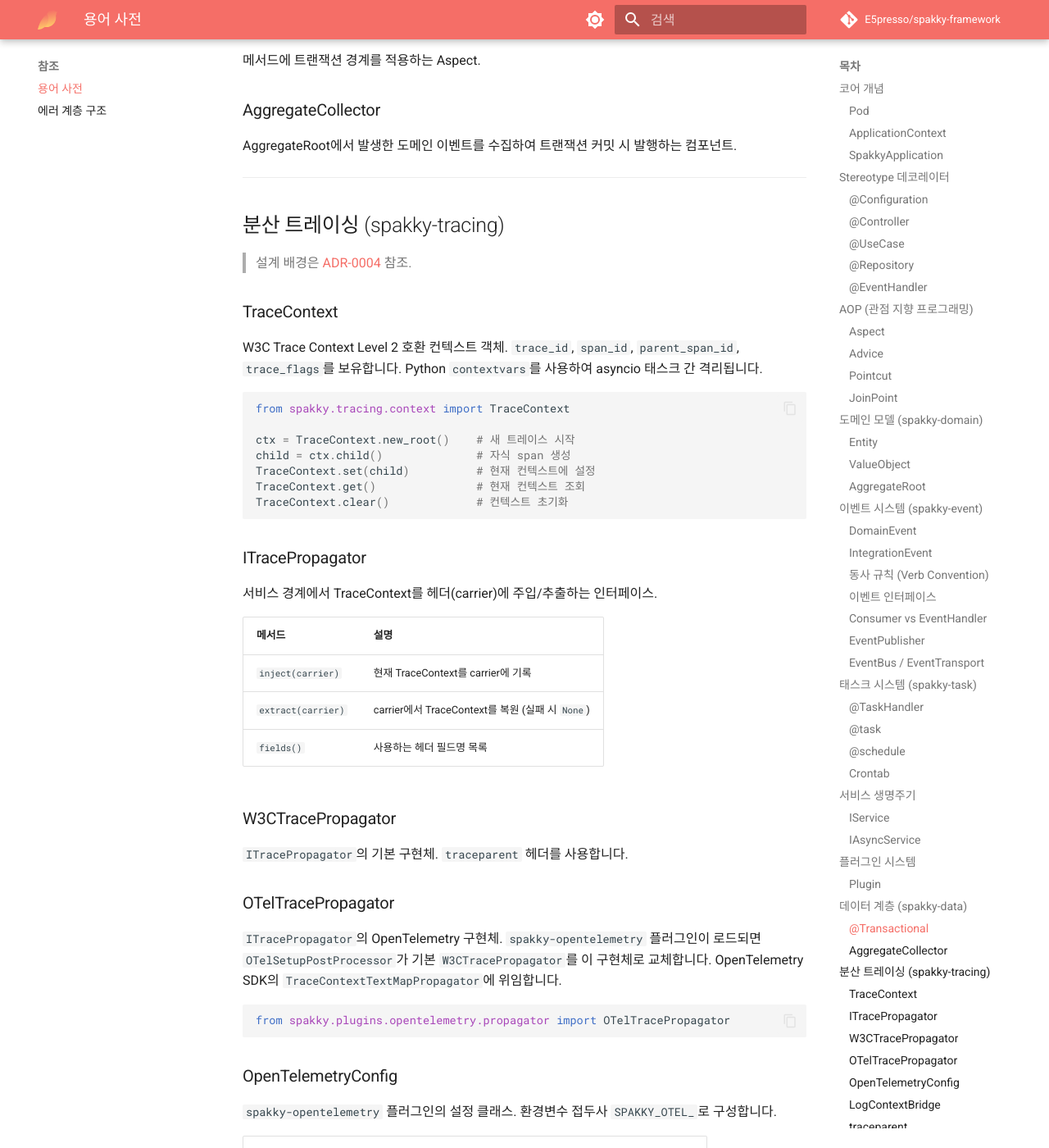
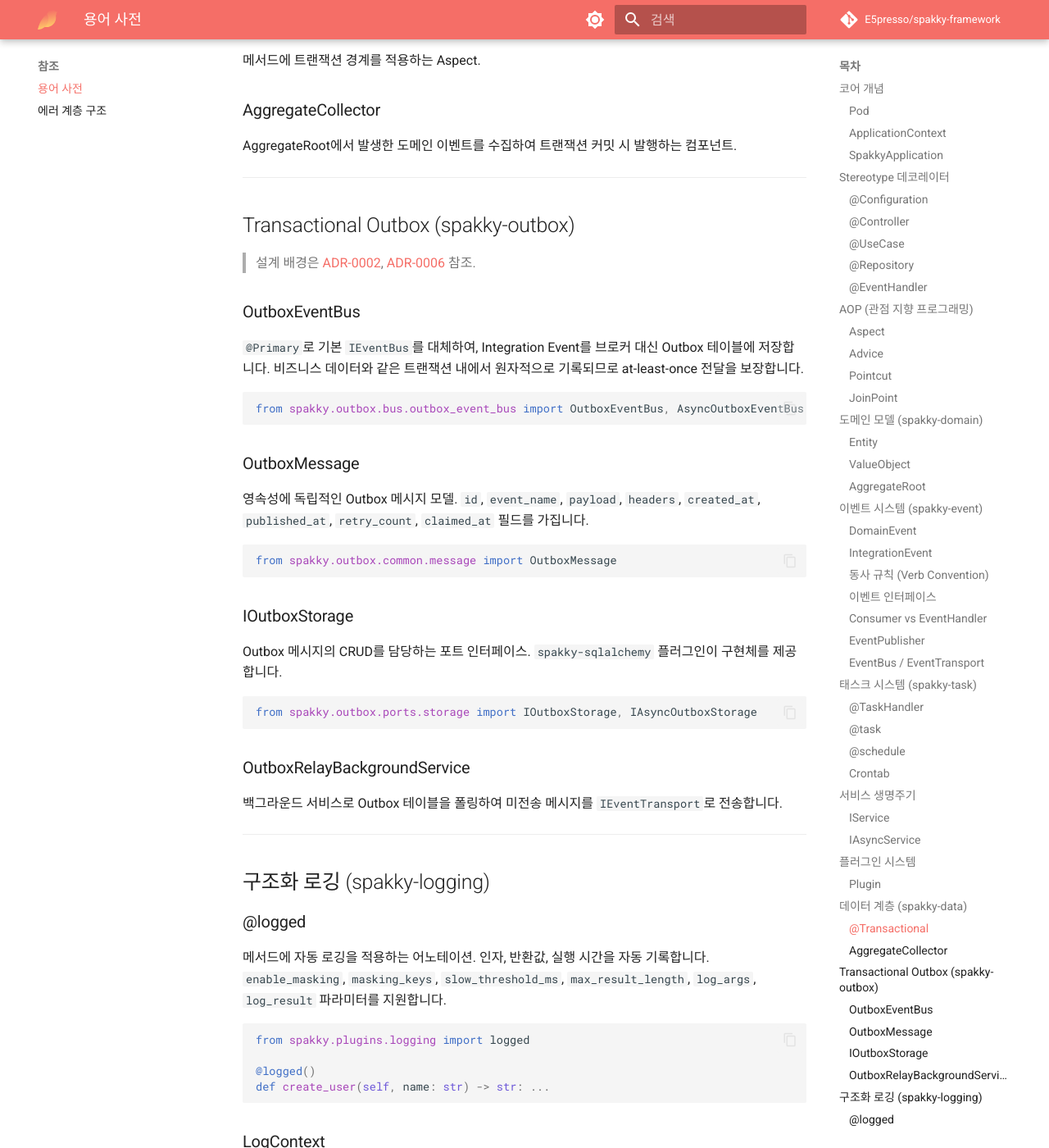
Before and after one commit to E5presso/spakky-framework, an MkDocs documentation site: the page built from docs/glossary.md, in a window 1280 px wide and 1400 px high, scrolled down 9559 px. Shown: the whole window at 82% size. Built offline with MkDocs 1.6.1 and Material for MkDocs 9.7.7, drawn with Linux system fonts in a browser that asks for light colours; comment, search, counter and statistics services are not loaded; some of the changed text lies outside the part shown.

Commit message:
docs: Kafka 및 RabbitMQ 통합 문서 추가, 구조화 로깅 및 Transactional Outbox 관련 문서 업데이트

````diff
--- a/docs/glossary.md
+++ b/docs/glossary.md
@@ -421,6 +421,69 @@
 
 ---
 
+## Transactional Outbox (spakky-outbox)
+
+> 설계 배경은 [ADR-0002](adr/0002-outbox-plugin-architecture.md), [ADR-0006](adr/0006-move-outbox-to-core.md) 참조.
+
+### OutboxEventBus
+
+`@Primary`로 기본 `IEventBus`를 대체하여, Integration Event를 브로커 대신 Outbox 테이블에 저장합니다. 비즈니스 데이터와 같은 트랜잭션 내에서 원자적으로 기록되므로 at-least-once 전달을 보장합니다.
+
+```python
+from spakky.outbox.bus.outbox_event_bus import OutboxEventBus, AsyncOutboxEventBus
+```
+
+### OutboxMessage
+
+영속성에 독립적인 Outbox 메시지 모델. `id`, `event_name`, `payload`, `headers`, `created_at`, `published_at`, `retry_count`, `claimed_at` 필드를 가집니다.
+
+```python
+from spakky.outbox.common.message import OutboxMessage
+```
+
+### IOutboxStorage
+
+Outbox 메시지의 CRUD를 담당하는 포트 인터페이스. `spakky-sqlalchemy` 플러그인이 구현체를 제공합니다.
+
+```python
+from spakky.outbox.ports.storage import IOutboxStorage, IAsyncOutboxStorage
+```
+
+### OutboxRelayBackgroundService
+
+백그라운드 서비스로 Outbox 테이블을 폴링하여 미전송 메시지를 `IEventTransport`로 전송합니다.
+
+---
+
+## 구조화 로깅 (spakky-logging)
+
+### @logged
+
+메서드에 자동 로깅을 적용하는 어노테이션. 인자, 반환값, 실행 시간을 자동 기록합니다. `enable_masking`, `masking_keys`, `slow_threshold_ms`, `max_result_length`, `log_args`, `log_result` 파라미터를 지원합니다.
+
+```python
+from spakky.plugins.logging import logged
+
+@logged()
+def create_user(self, name: str) -> str: ...
+```
+
+### LogContext
+
+`contextvars` 기반 컨텍스트 전파. `bind()`, `unbind()`, `clear()`, `get()`, `scope()` 메서드로 요청 ID 등 공통 정보를 모든 로그에 자동 주입합니다.
+
+```python
+from spakky.plugins.logging import LogContext
+
+LogContext.bind(request_id="abc-123")
+```
+
+### LoggingConfig
+
+로깅 설정 `@Configuration` Pod. 환경변수 접두사 `SPAKKY_LOGGING__`로 구성합니다. `level`, `format` (`TEXT`/`JSON`/`PRETTY`), `mask_keys`, `slow_threshold_ms` 등을 설정합니다.
+
+---
+
 ## 분산 트레이싱 (spakky-tracing)
 
 > 설계 배경은 [ADR-0004](adr/0004-distributed-tracing-architecture.md) 참조.
--- /dev/null
+++ b/docs/guides/outbox.md
@@ -0,0 +1,140 @@
+# Transactional Outbox
+
+`spakky-outbox`는 Transactional Outbox 패턴을 구현하여 Integration Event의 at-least-once 전달을 보장합니다.
+
+---
+
+## 동작 원리
+
+1. `OutboxEventBus`가 `@Primary`로 기본 `IEventBus`를 대체
+2. Integration Event 발행 시 메시지 브로커 대신 Outbox 테이블에 저장 (트랜잭션 내)
+3. `OutboxRelayBackgroundService`가 주기적으로 Outbox 테이블을 폴링
+4. 미전송 메시지를 `IEventTransport` (Kafka/RabbitMQ)를 통해 실제 전송
+5. 전송 성공 시 메시지를 published 처리, 실패 시 재시도 카운트 증가
+
+---
+
+## 설정
+
+`OutboxConfig`는 `@Configuration`이므로 환경변수에서 자동 로딩됩니다.
+
+```python
+from spakky.core.application.application import SpakkyApplication
+from spakky.core.application.application_context import ApplicationContext
+import spakky.outbox
+import spakky.plugins.rabbitmq  # 또는 spakky.plugins.kafka
+import apps
+
+app = (
+    SpakkyApplication(ApplicationContext())
+    .load_plugins(include={
+        spakky.outbox.PLUGIN_NAME,
+        spakky.plugins.rabbitmq.PLUGIN_NAME,  # Transport 플러그인 필수
+    })
+    .scan(apps)
+    .start()
+)
+```
+
+환경변수 예시:
+
+```bash
+export SPAKKY_OUTBOX__POLLING_INTERVAL_SECONDS=1.0
+export SPAKKY_OUTBOX__BATCH_SIZE=100
+export SPAKKY_OUTBOX__MAX_RETRY_COUNT=5
+export SPAKKY_OUTBOX__CLAIM_TIMEOUT_SECONDS=300.0
+```
+
+| 필드 | 환경변수 | 기본값 | 설명 |
+|------|---------|--------|------|
+| `polling_interval_seconds` | `SPAKKY_OUTBOX__POLLING_INTERVAL_SECONDS` | `1.0` | 폴링 주기 (초) |
+| `batch_size` | `SPAKKY_OUTBOX__BATCH_SIZE` | `100` | 배치당 처리 메시지 수 |
+| `max_retry_count` | `SPAKKY_OUTBOX__MAX_RETRY_COUNT` | `5` | 최대 재시도 횟수 |
+| `claim_timeout_seconds` | `SPAKKY_OUTBOX__CLAIM_TIMEOUT_SECONDS` | `300.0` | 메시지 잠금 타임아웃 (초) |
+
+---
+
+## 핵심 컴포넌트
+
+### OutboxEventBus
+
+`@Primary`로 등록되어 기본 `IEventBus` / `IAsyncEventBus`를 대체합니다. `send()` 호출 시 메시지를 직접 브로커로 전송하지 않고 `IOutboxStorage`에 저장합니다.
+
+```python
+from spakky.outbox.bus.outbox_event_bus import OutboxEventBus, AsyncOutboxEventBus
+```
+
+### OutboxRelayBackgroundService
+
+백그라운드 서비스로 실행되며, Outbox 테이블에서 미전송 메시지를 주기적으로 가져와 `IEventTransport`로 전송합니다.
+
+```python
+from spakky.outbox.relay.relay import (
+    OutboxRelayBackgroundService,
+    AsyncOutboxRelayBackgroundService,
+)
+```
+
+### IOutboxStorage
+
+Outbox 메시지의 저장/조회/상태 변경을 담당하는 포트 인터페이스입니다. `spakky-sqlalchemy` 플러그인이 구현체를 제공합니다.
+
+```python
+from spakky.outbox.ports.storage import IOutboxStorage, IAsyncOutboxStorage
+```
+
+| 메서드 | 설명 |
+|--------|------|
+| `save(message)` | 현재 트랜잭션 내에서 메시지 저장 |
+| `fetch_pending(limit, max_retry)` | 미전송 메시지 조회 (잠금 포함) |
+| `mark_published(message_id)` | 메시지를 전송 완료 처리 |
+| `increment_retry(message_id)` | 재시도 카운트 증가 |
+
+### OutboxMessage
+
+영속성에 독립적인 Outbox 메시지 모델입니다.
+
+```python
+from spakky.outbox.common.message import OutboxMessage
+```
+
+| 필드 | 타입 | 설명 |
+|------|------|------|
+| `id` | `UUID` | 메시지 고유 ID |
+| `event_name` | `str` | 이벤트 이름 (라우팅 키) |
+| `payload` | `bytes` | 직렬화된 이벤트 데이터 |
+| `headers` | `dict[str, str]` | 메타데이터 헤더 (트레이스 전파 등) |
+| `created_at` | `datetime` | 생성 시각 |
+| `published_at` | `datetime \| None` | 전송 완료 시각 |
+| `retry_count` | `int` | 재시도 횟수 |
+| `claimed_at` | `datetime \| None` | 잠금 시각 |
+
+---
+
+## 사용 흐름
+
+코드 변경 없이 플러그인 로드만으로 동작합니다.
+
+```python
+from spakky.core.stereotype.usecase import UseCase
+from spakky.event.event_publisher import IAsyncEventPublisher
+
+@UseCase()
+class PlaceOrderUseCase:
+    _publisher: IAsyncEventPublisher
+
+    def __init__(self, publisher: IAsyncEventPublisher) -> None:
+        self._publisher = publisher
+
+    async def execute(self, order_id: UUID, total: float) -> None:
+        event = OrderPlacedEvent(order_id=order_id, total_amount=total)
+        await self._publisher.publish(event)
+        # → OutboxEventBus가 Outbox 테이블에 저장 (트랜잭션 내)
+        # → Relay가 주기적으로 Kafka/RabbitMQ로 전송
+```
+
+---
+
+## 분산 트레이싱
+
+`spakky-tracing`이 설치되면 `OutboxEventBus`가 현재 `TraceContext`를 메시지 헤더에 자동 주입합니다. Relay가 전송할 때 해당 헤더가 그대로 브로커 메시지에 포함되므로, 수신 측에서 트레이스 컨텍스트가 복원됩니다.
--- a/mkdocs.yml
+++ b/mkdocs.yml
@@ -110,7 +110,11 @@
       - 보안: guides/security.md
       - CLI (Typer): guides/typer.md
       - 데이터베이스 (SQLAlchemy): guides/sqlalchemy.md
+      - 구조화 로깅: guides/logging.md
       - Celery 태스크: guides/celery.md
+      - RabbitMQ 통합: guides/rabbitmq.md
+      - Kafka 통합: guides/kafka.md
+      - Transactional Outbox: guides/outbox.md
       - 분산 트레이싱: guides/tracing.md
       - OpenTelemetry 통합: guides/opentelemetry.md
   - 심화 가이드:
````
Also changed, not shown: docs/guides/kafka.md (added, +131 -0 lines), docs/guides/logging.md (added, +153 -0 lines), docs/guides/rabbitmq.md (added, +125 -0 lines), docs/index.md (+4 -0 lines).
